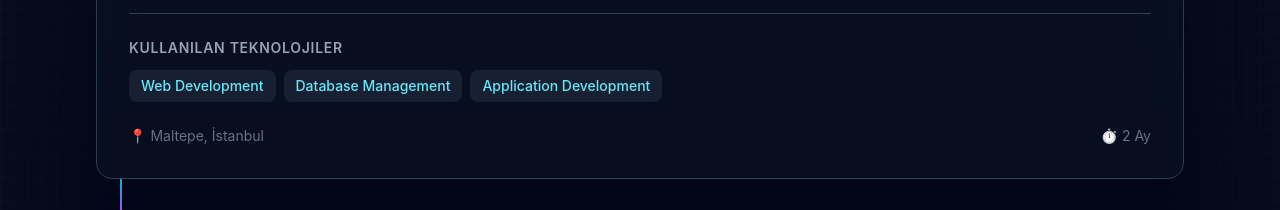
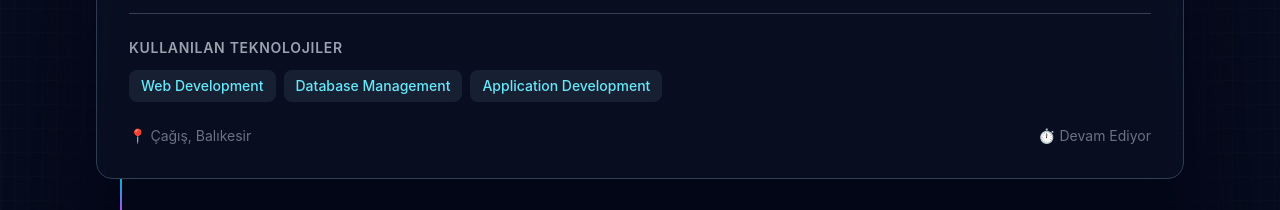
Before and after one commit to gulaysahinn/portfolio-2025-v2, a React (Vite) app: page / in a window 1280 px wide. Shown: the part 2080-2290 px from the top of the page. Built offline with nearby package versions, Linux system fonts and the light colour scheme.

Commit message:
Deneyimler Güncellendi

```diff
--- a/src/data/content.js
+++ b/src/data/content.js
@@ -60,6 +60,8 @@ export const experience = [
     role: "Uygulama Geliştirme Stajyeri",
     company: "Balıkesir Üniversitesi Rektörlüğü Bilgi İşlem Daire Başkanlığı",
     date: "Şubat 2026 - Devam Ediyor",
+    location: "Çağış, Balıkesir",
+    duration: "Devam Ediyor",
     description:
       "Üniversite bilgi sistemlerinde uygulama geliştirme ve yazılım süreçlerine katkı sağlıyorum.",
     technologies: [
@@ -73,6 +75,8 @@ export const experience = [
     role: "Yazılım Stajyeri",
     company: "Apps Akademi Şirketi",
     date: "Ağustos 2025 - Eylül 2025",
+    location: "Maltepe, İstanbul",
+    duration: "2 Ay",
     description:
       "Oracel Sql Developer kullanarak full-stack web uygulamaları geliştirdim ve APEX ile çalıştım.",
     technologies: [
@@ -87,6 +91,8 @@ export const experience = [
     role: "Gönüllü Donanım ve Yazılım stajyeri",
     company: "Tuzla Belediyesi Bilgi işlem Müdürlüğü",
     date: "Temmuz 2025 - Ağustos 2025",
+    location: "Tuzla, İstanbul",
+    duration: "2 Ay",
     description:
       "web tabanlı yazılım geliştirme ve donanım bakımı konularında deneyim kazandım.",
     technologies: ["Web Development", "Hardware Maintenance", "IT Support"],
--- a/src/sections/Experience.jsx
+++ b/src/sections/Experience.jsx
@@ -102,15 +102,8 @@ const Experience = () => {
 
                 {/* Alt Bilgi */}
                 <div className="mt-6 flex items-center justify-between text-sm text-gray-500">
-                  <span>
-                    📍{" "}
-                    {exp.company.includes("Belediyesi")
-                      ? "Tuzla, İstanbul"
-                      : "Maltepe, İstanbul"}
-                  </span>
-                  <span>
-                    ⏱️ {exp.date.includes("Ağustos") ? "2 Ay" : "2 Ay"}
-                  </span>
+                  <span>📍 {exp.location}</span>
+                  <span>⏱️ {exp.duration}</span>
                 </div>
               </div>
             </div>
```
